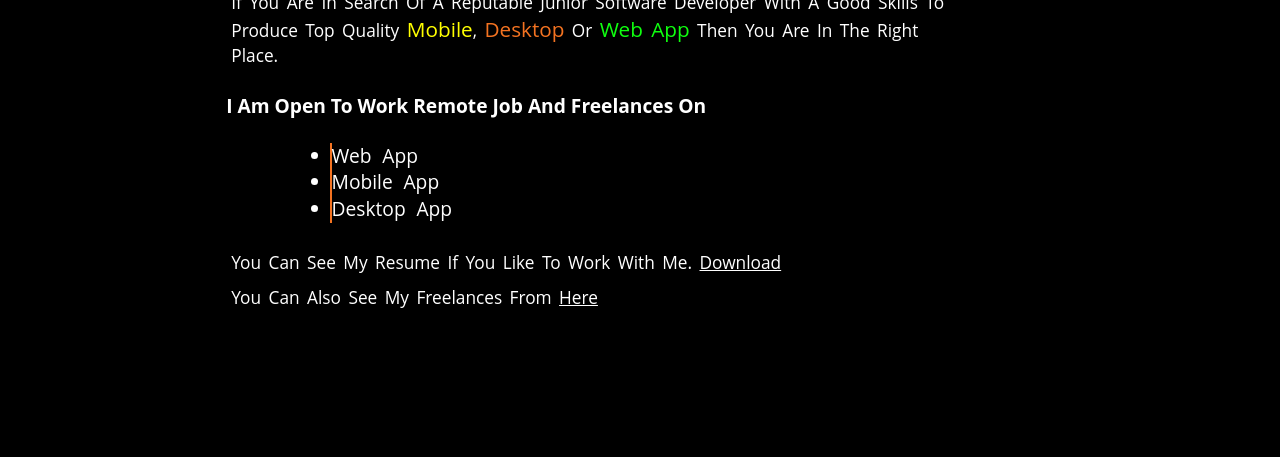
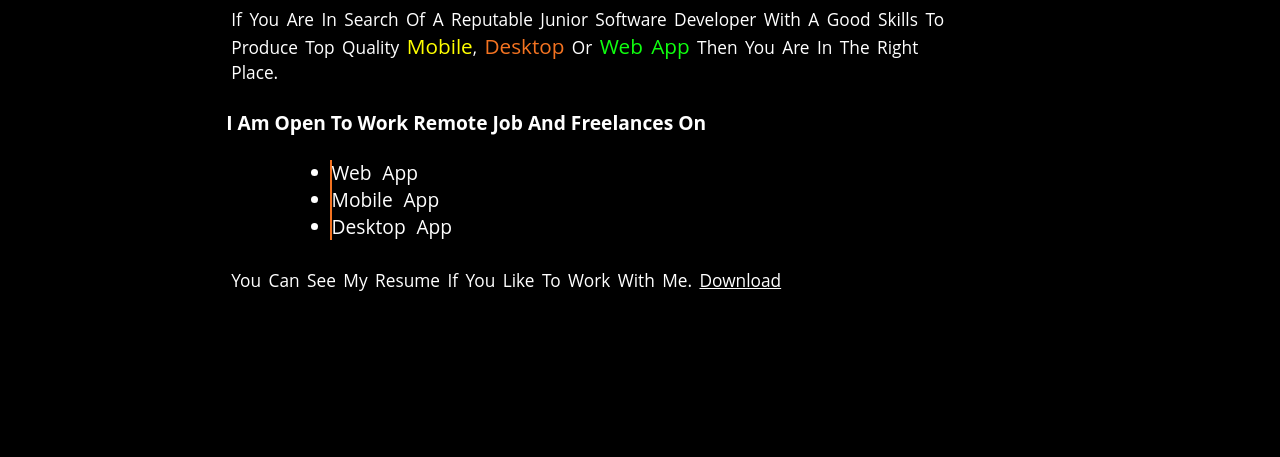
Before and after one commit to Eyob14/finding-eyob.me, a plain HTML site: page html/hireme.html in a window 1280 px wide. Shown: the part 340-797 px from the top of the page. Drawn offline with Linux system fonts and the light colour scheme.

Commit message:
anchor tag fixed

```diff
--- a/html/hireme.html
+++ b/html/hireme.html
@@ -43,7 +43,6 @@
                         <li>desktop app</li>
                     </ul>
                     <p class="paragraph">you can see my resume if you like to work with me. <a class="paragraph_link" href="https://drive.google.com/file/d/1_Rgkah0pVbMjH-KAuTu-Wbd1Q3wSDU9n/view?usp=sharing" target="_blank" download>download</a></p>
-                    <p class="paragraph">you can also see my freelances from <a class="paragraph_link" href="https://www.upwork.com/freelancers/~01183a11f182a77688" target="_blank">Here</a></p>
                 </section>
             </main>
     </div>
```
